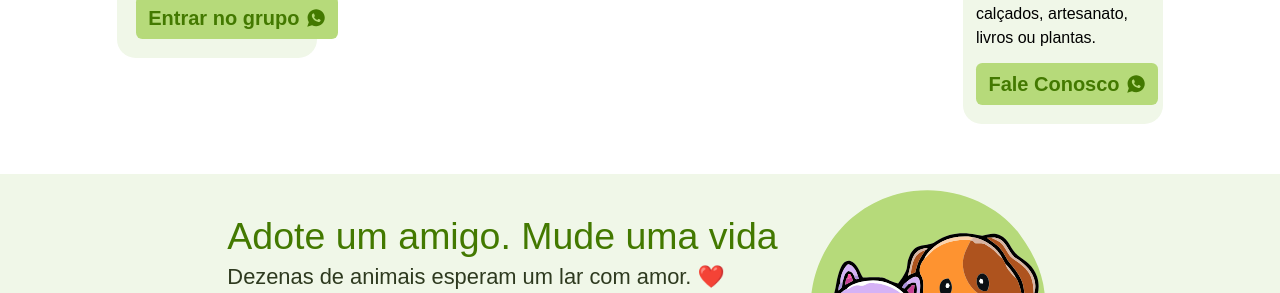
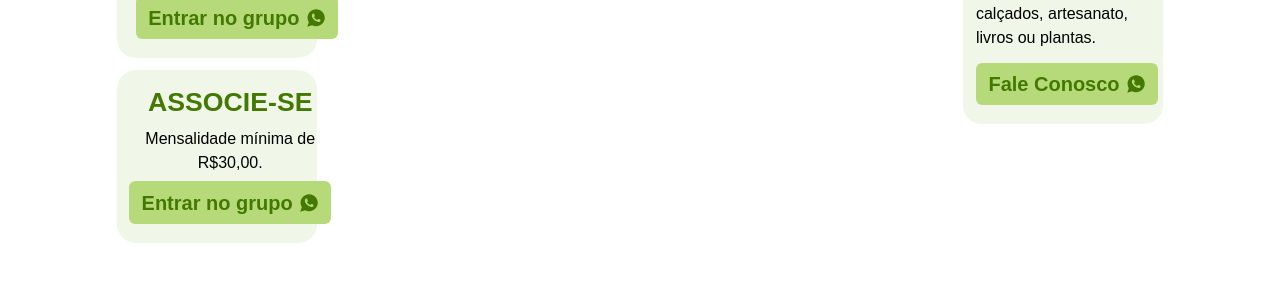
Before and after one commit to willqos15/Apata-Frontend, a React (Vite) app: page / in a window 1280 px wide. Shown: the part 464-757 px from the top of the page. Built offline with nearby package versions, Linux system fonts and the light colour scheme; no server answers; a web font is replaced by a local one.

Commit message:
feat card associe-se

```diff
--- a/src/paginas/pageprincipal.jsx
+++ b/src/paginas/pageprincipal.jsx
@@ -124,6 +124,13 @@ const petsFiltrados = Array.isArray(data)
             text="Faça parte da APATA."
             content={<a href='https://chat.whatsapp.com/CwqD6s5Ft5C9ITPPsE1V7q' target='_blank' ><Button name={<div className='flex whitespace-nowrap items-center justify-center gap-1'>Entrar no grupo <IoLogoWhatsapp /></div>} size={15} />  </a>}
           />
+
+           <CardAside title="ASSOCIE-SE"
+            // image={imagemvolun}
+            text="Mensalidade mínima de R$30,00."
+            content={<a href='https://chat.whatsapp.com/JV5q2ig541o5vcenZdzhZl?mode=gi_t' target='_blank' ><Button name={<div className='flex whitespace-nowrap items-center justify-center gap-1'>Entrar no grupo <IoLogoWhatsapp /></div>} size={15} />  </a>}
+          />
+
         </div>
 
       </aside>
```
